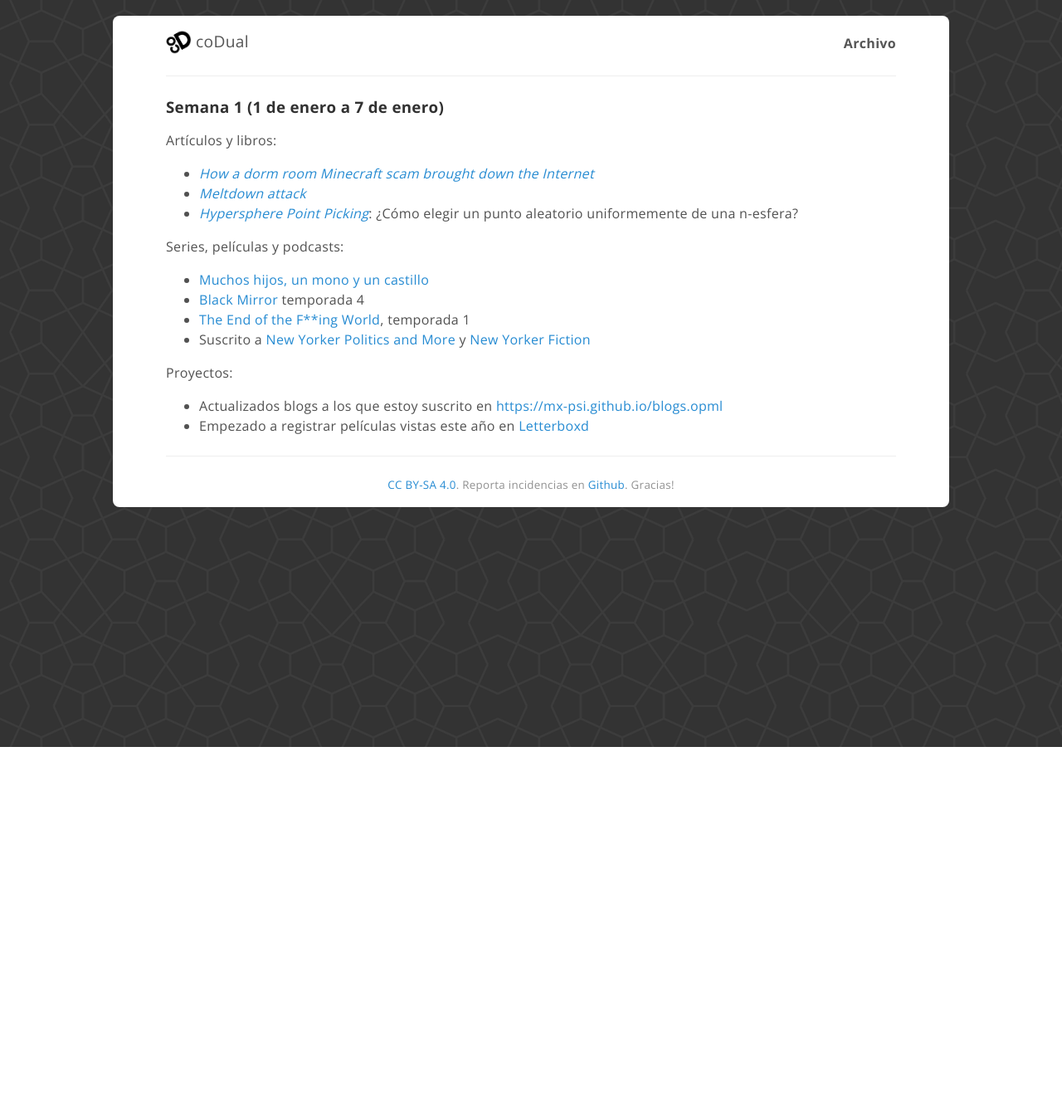
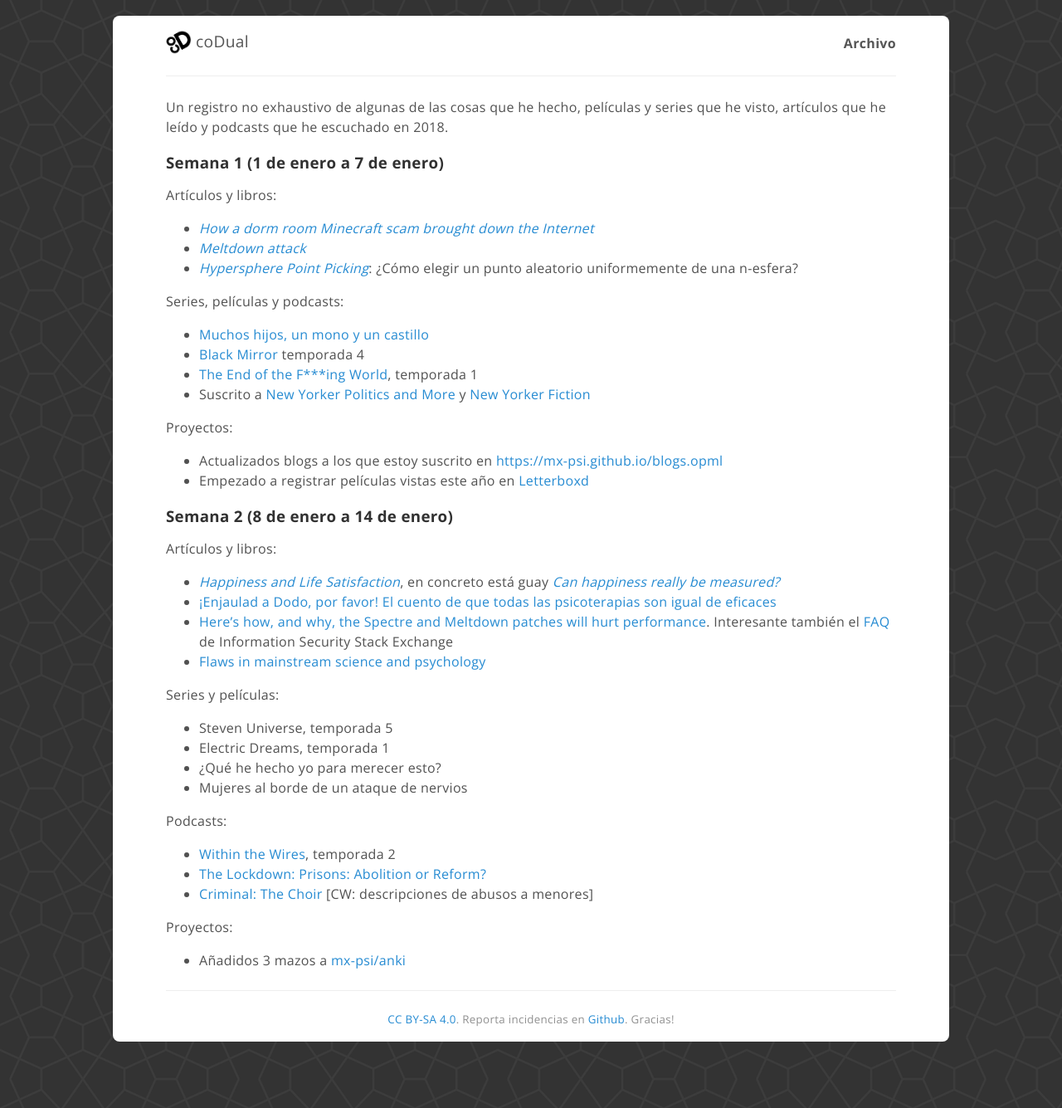
Before and after one commit to coDual/codual.github.io, a Jekyll site: the page built from log/2018.md, in a window 1280 px wide. Shown: the whole page at 83% size. Built offline with Jekyll 4.4.1, drawn with Linux system fonts in a browser that asks for light colours; before the commit the page ends 900 px from its top, so only the background shows below that.

Commit message:
Semana 2

```diff
--- a/log/2018.md
+++ b/log/2018.md
@@ -4,6 +4,8 @@
 hidden: true
 description: "Un registro de las cosas que hago durante 2018"
 ---
+
+Un registro no exhaustivo de algunas de las cosas que he hecho, películas y series que he visto, artículos que he leído y podcasts que he escuchado en 2018.
 
 <h3 id="s1">Semana 1 (1 de enero a 7 de enero)</h3>
 
@@ -17,10 +19,36 @@
 
 - [Muchos hijos, un mono y un castillo](https://letterboxd.com/film/lots-of-kids-a-monkey-and-a-castle/)
 - [Black Mirror](https://www.netflix.com/es/title/70264888) temporada 4
-- [The End of the F**ing World](https://www.netflix.com/es/title/80175722), temporada 1
+- [The End of the F\*\*\*ing World](https://www.netflix.com/es/title/80175722), temporada 1
 - Suscrito a [New Yorker Politics and More](https://www.newyorker.com/podcast/political-scene) y [New Yorker Fiction](https://www.newyorker.com/podcast/fiction)
 
 Proyectos:
 
 - Actualizados blogs a los que estoy suscrito en <https://mx-psi.github.io/blogs.opml>
 - Empezado a registrar películas vistas este año en [Letterboxd](https://letterboxd.com/mx_psi/)
+
+<h3 id="s2">Semana 2 (8 de enero a 14 de enero)</h3>
+
+Artículos y libros:
+
+- [*Happiness and Life Satisfaction*](https://ourworldindata.org/happiness-and-life-satisfaction/), en concreto está guay [*Can happiness really be measured?*](https://ourworldindata.org/happiness-and-life-satisfaction/#can-happiness-really-be-measured)
+- [¡Enjaulad a Dodo, por favor! El cuento de que todas las psicoterapias son igual de eficaces](http://www.papelesdelpsicologo.es/pdf/2828.pdf)
+- [Here’s how, and why, the Spectre and Meltdown patches will hurt performance](https://arstechnica.com/gadgets/2018/01/heres-how-and-why-the-spectre-and-meltdown-patches-will-hurt-performance/). Interesante también el [FAQ](https://security.stackexchange.com/a/176804/108444) de Information Security Stack Exchange
+- [Flaws in mainstream science and psychology](https://www.gwern.net/DNB-FAQ#flaws-in-mainstream-science-and-psychology)
+
+Series y películas:
+
+- Steven Universe, temporada 5
+- Electric Dreams, temporada 1
+- ¿Qué he hecho yo para merecer esto?
+- Mujeres al borde de un ataque de nervios
+
+Podcasts:
+
+- [Within the Wires](http://www.nightvalepresents.com/withinthewires), temporada 2
+- [The Lockdown: Prisons: Abolition or Reform?](http://novaramedia.com/2018/01/10/prisons-abolition-or-reform)
+- [Criminal: The Choir](http://www.thisiscriminal.com/episode-82-the-choir-01-12-2018) [CW: descripciones de abusos a menores]
+
+Proyectos:
+
+- Añadidos 3 mazos a [mx-psi/anki](https://github.com/mx-psi/anki)
```
